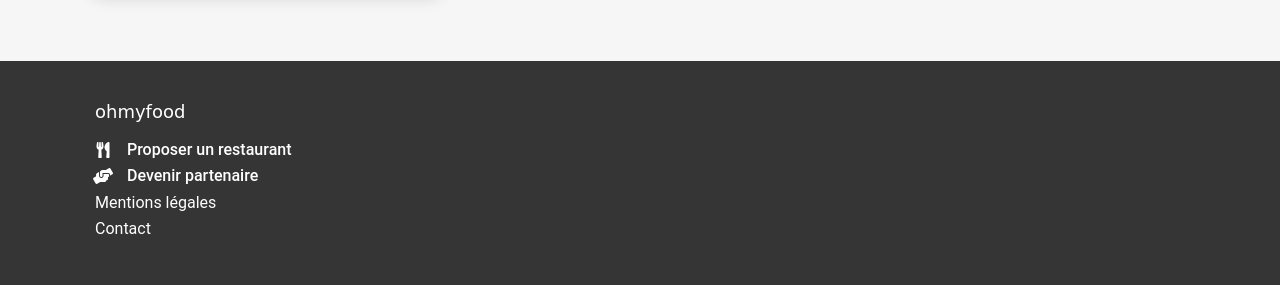
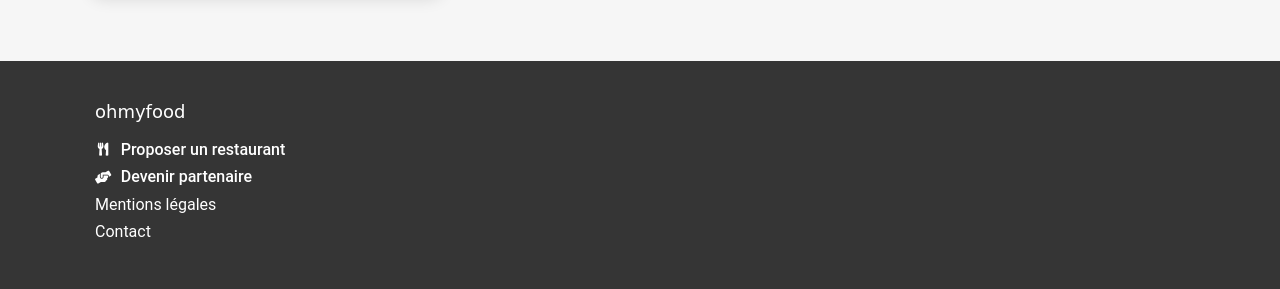
Before and after one commit to freddy38510/FreddyEscobar_3_19102020, a website: page src/index.html in a window 1280 px wide. Shown: the part 1486-1775 px from the top of the page. Drawn offline with nearby package versions, Linux system fonts and the light colour scheme; files that its build step writes are made by us from their sources; a web font is replaced by a local one.

Commit message:
fix(footer): use correct font size for icons

```diff
--- a/src/index.html
+++ b/src/index.html
@@ -182,7 +182,7 @@
         <ul>
           <li>
             <a class="has-text-semi-bold">
-              <span class="icon is-text-small">
+              <span class="icon has-text-small">
                 <i class="fas fa-utensils"></i>
               </span>
               <span>Proposer un restaurant</span>
@@ -190,7 +190,7 @@
           </li>
           <li>
             <a class="has-text-semi-bold">
-              <span class="icon is-text-small">
+              <span class="icon has-text-small">
                 <i class="fas fa-hands-helping"></i>
               </span>
               <span>Devenir partenaire</span>
--- a/src/sass/_footer.scss
+++ b/src/sass/_footer.scss
@@ -15,7 +15,7 @@
 
   li {
     display: flex;
-    margin-bottom: 0.4375rem;
+    margin-bottom: 0.5rem;
   }
 
   a {
@@ -24,7 +24,7 @@
   }
 
   .icon {
-    margin-right: 1em;
+    margin-right: 0.75em;
   }
 
   .container {
--- a/src/sass/_typo.scss
+++ b/src/sass/_typo.scss
@@ -62,6 +62,10 @@
   text-align: center;
 }
 
+.has-text-small {
+  font-size: 0.8125rem;
+}
+
 .caption {
   font-weight: 300;
   text-transform: uppercase;
```
Also changed, not shown: src/restaurants/la-palette-du-gout.html (+2 -2 lines).
